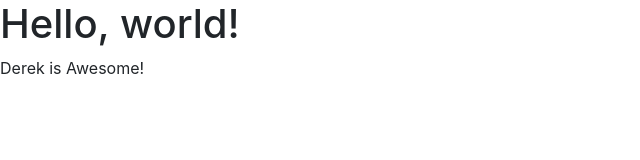
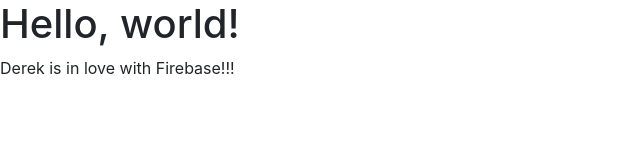
Before and after one commit to carl-vega/sing-your-heart-out, a plain HTML site: page index.html in a window 1280 px wide. Shown: the whole page, without its empty margins (0-640 px from the left). Drawn offline with nearby package versions, Linux system fonts and the light colour scheme.

Commit message:
taco paco

```diff
--- a/index.html
+++ b/index.html
@@ -1,24 +1,31 @@
 <!doctype html>
 <html lang="en">
+
 <head>
   <!-- Required meta tags -->
   <meta charset="utf-8">
   <meta name="viewport" content="width=device-width, initial-scale=1, shrink-to-fit=no">
 
   <!-- Bootstrap CSS -->
-    <link rel="stylesheet" href="https://stackpath.bootstrapcdn.com/bootstrap/4.1.3/css/bootstrap.min.css" integrity="sha384-MCw98/SFnGE8fJT3GXwEOngsV7Zt27NXFoaoApmYm81iuXoPkFOJwJ8ERdknLPMO" crossorigin="anonymous">
+  <link rel="stylesheet" href="https://stackpath.bootstrapcdn.com/bootstrap/4.1.3/css/bootstrap.min.css" integrity="sha384-MCw98/SFnGE8fJT3GXwEOngsV7Zt27NXFoaoApmYm81iuXoPkFOJwJ8ERdknLPMO"
+    crossorigin="anonymous">
 
   <title>Hello, world!</title>
 </head>
+
 <body>
   <h1>Hello, world!</h1>
 
-      <p>Derek is Awesome!</p>
+  <p>Derek is in love with Firebase!!!</p>
 
   <!-- Optional JavaScript -->
   <!-- jQuery first, then Popper.js, then Bootstrap JS -->
-    <script src="https://code.jquery.com/jquery-3.3.1.slim.min.js" integrity="sha384-q8i/X+965DzO0rT7abK41JStQIAqVgRVzpbzo5smXKp4YfRvH+8abtTE1Pi6jizo" crossorigin="anonymous"></script>
-    <script src="https://cdnjs.cloudflare.com/ajax/libs/popper.js/1.14.3/umd/popper.min.js" integrity="sha384-ZMP7rVo3mIykV+2+9J3UJ46jBk0WLaUAdn689aCwoqbBJiSnjAK/l8WvCWPIPm49" crossorigin="anonymous"></script>
-    <script src="https://stackpath.bootstrapcdn.com/bootstrap/4.1.3/js/bootstrap.min.js" integrity="sha384-ChfqqxuZUCnJSK3+MXmPNIyE6ZbWh2IMqE241rYiqJxyMiZ6OW/JmZQ5stwEULTy" crossorigin="anonymous"></script>
+  <script src="https://code.jquery.com/jquery-3.3.1.slim.min.js" integrity="sha384-q8i/X+965DzO0rT7abK41JStQIAqVgRVzpbzo5smXKp4YfRvH+8abtTE1Pi6jizo"
+    crossorigin="anonymous"></script>
+  <script src="https://cdnjs.cloudflare.com/ajax/libs/popper.js/1.14.3/umd/popper.min.js" integrity="sha384-ZMP7rVo3mIykV+2+9J3UJ46jBk0WLaUAdn689aCwoqbBJiSnjAK/l8WvCWPIPm49"
+    crossorigin="anonymous"></script>
+  <script src="https://stackpath.bootstrapcdn.com/bootstrap/4.1.3/js/bootstrap.min.js" integrity="sha384-ChfqqxuZUCnJSK3+MXmPNIyE6ZbWh2IMqE241rYiqJxyMiZ6OW/JmZQ5stwEULTy"
+    crossorigin="anonymous"></script>
 </body>
+
 </html>
```
Lines whose indentation alone changed are shown as unchanged.
